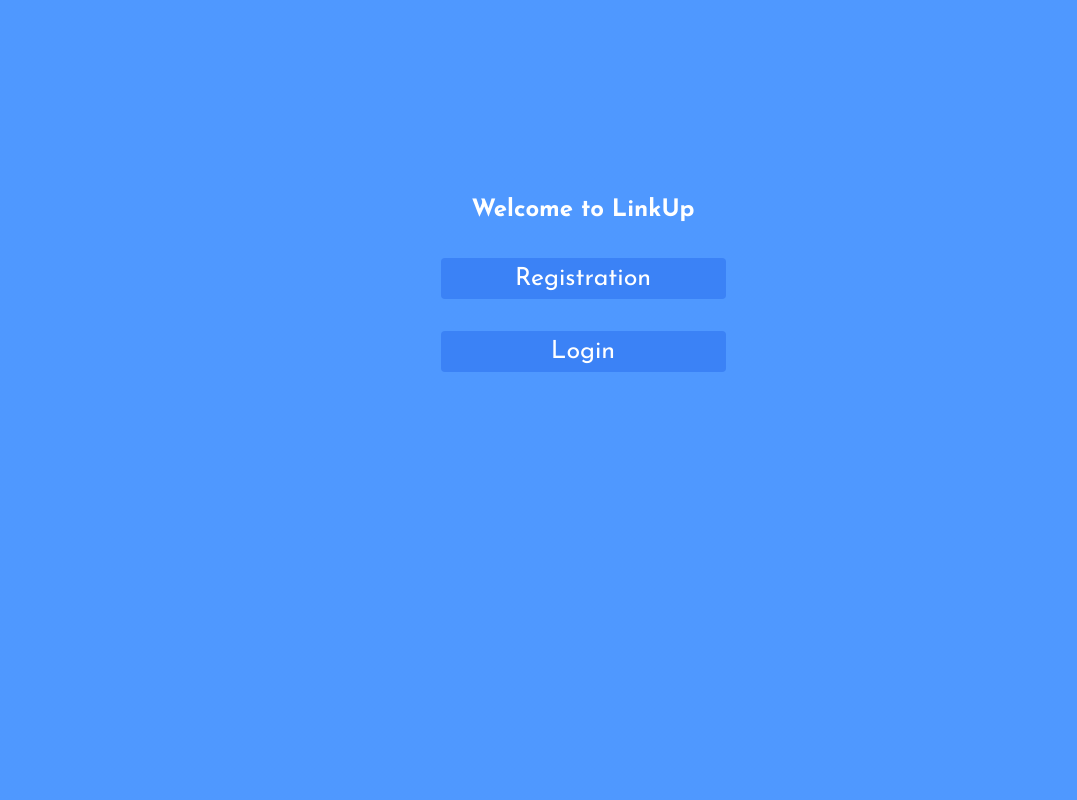
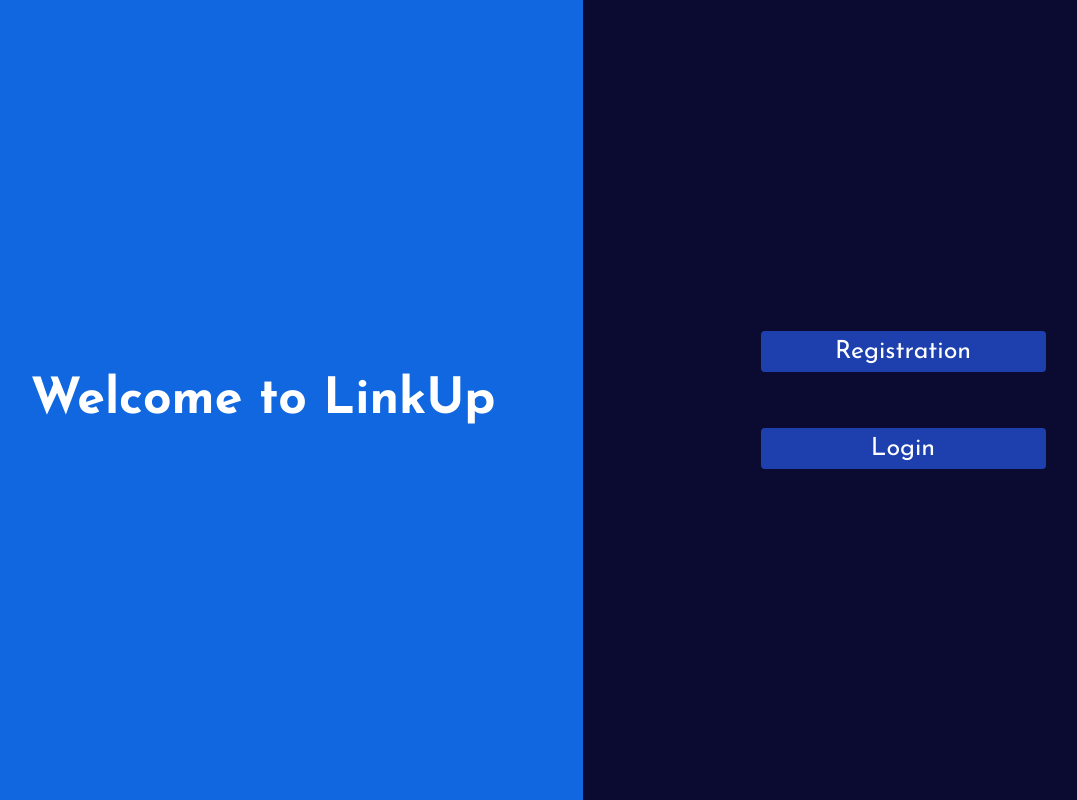
Before and after one commit to Maksimkarpeko/social-mediaRandom-Name, a React (Vite) app: page / in a window 1280 px wide. Shown: the whole page, without its empty margins (57-1134 px from the left). Built offline with nearby package versions, Linux system fonts and the light colour scheme.

Commit message:
feat: update UI website

```diff
--- a/src/app/App.tsx
+++ b/src/app/App.tsx
@@ -9,9 +9,9 @@
 import { StartPage } from "../page/StartPage/StartPage";
 import {Links} from "@shared/lib/enumForLink"
 const router = createBrowserRouter([
-	{path:Links[0],element:<StartPage />},
-	{ path: Links[1], element: <RegistrationPage /> },
-	{ path: Links[2], element: <SingIn /> },
+	{path:Links.home,element:<StartPage />},
+	{ path: Links.registration, element: <RegistrationPage /> },
+	{ path: Links.login, element: <SingIn /> },
 ]);
 
 export const store = setupStore();
--- a/src/app/GlobalStyle.css
+++ b/src/app/GlobalStyle.css
@@ -1,6 +1,14 @@
-body{
-	background: #006aff;
-	background: linear-gradient(90deg,rgba(0, 106, 255, 0.69) 100%, rgba(242, 242, 242, 1) 100%);
+body {
+	background: #1067df;
 	color: white;
 	font-family: 'Josefin Sans', sans-serif;
+	margin: 0;
+	padding: 0;
 }
+#root {
+	display: flex;
+	justify-content: center;
+	align-items: center;
+	width: 100vw;
+	height: 100vh;
+}
--- a/src/features/RegistrationForm/styles/RegistrationForm.module.css
+++ b/src/features/RegistrationForm/styles/RegistrationForm.module.css
@@ -1,27 +1,38 @@
-form {
-	display: flex;
-	align-items: center;
-	justify-content: center;
-	flex-direction: column;
-	font-family: 'Josefin Sans', sans-serif;
-	font-style: normal;
-	margin-top: 5%;
+.containerLink,
+.containerForm {
+	width: 100vw;
+	height: 100vh;
+}
+.containerForm {
+	background-color: rgb(11, 11, 50);
 }
 .inputEmail,
 .inputUserName,
 .inputPassword {
 	width: 285px;
 }
-.inputPassword {
-	margin-bottom: 1.25rem;
+.formRegist {
+	display: flex;
+	justify-content: center;
+	flex-direction: column;
+	align-items: center;
+	height: 100vh;
 }
+.containerLink h2 {
+	display: flex;
+	justify-content: center;
+	align-items: center;
+	height: 83vh;
+	font-size: 50px;
+}
+
 .link {
 	text-decoration: none;
-	color: rgb(0, 4, 255);
+	color: rgb(0, 255, 68);
 	transition: 500ms all;
 }
 .link:hover {
-	border-bottom: 2px solid rgb(0, 4, 255);
+	border-bottom: 2px solid rgb(0, 255, 68);
 	transform: scale(1.05);
 }
 .error {
@@ -35,3 +46,9 @@
 .backToStartPage:hover {
 	color: rgb(188, 184, 184);
 }
+
+@media (max-width: 768px) {
+	.containerLink {
+		display: none;
+	}
+}
--- a/src/features/RegistrationForm/ui/RegistrationForm.tsx
+++ b/src/features/RegistrationForm/ui/RegistrationForm.tsx
@@ -14,6 +14,7 @@
 import { Controller, SubmitHandler } from 'react-hook-form';
 import { Link } from 'react-router-dom';
 import style from '../styles/RegistrationForm.module.css';
+import { Links } from '@shared/lib/enumForLink';
 
 export const RegistrationForm = () => {
 	const [error, setError] = useState<string>('');
@@ -25,10 +26,14 @@
 
 	return (
 		<>
-			<Link to={'/'} className={style.backToStartPage}>
+			<div className={style.containerLink}>
+				<Link to={Links.home} className={style.backToStartPage}>
 					<LeftOutlined />
 				</Link>
-			<form onSubmit={handleSubmit(onSubmit)}>
+				<h2>Welcome to LinkUp</h2>
+			</div>
+			<div className={style.containerForm}>
+				<form onSubmit={handleSubmit(onSubmit)} className={style.formRegist}>
 					<h1>CREATE ACCOUNT</h1>
 					<div className={style.form}>
 						<h2>Email</h2>
@@ -118,15 +123,16 @@
 						/>
 					</div>
 					<Button text='Continue' />
-				<p>
+					<span>
 						Already have an account?{' '}
-					<Link to={'/SingInUser'} className={style.link}>
+						<Link to={Links.login} className={style.link}>
 							Sing In
 						</Link>
-				</p>
+					</span>
 					{success && <p>User created</p>}
 					{error && <p className={style.error}>{error}</p>}
 				</form>
+			</div>
 		</>
 	);
 };
--- a/src/features/SingForm/api/request.ts
+++ b/src/features/SingForm/api/request.ts
@@ -1,5 +1,5 @@
 import { ILogin } from '@login/module/typeLogin';
-import {axiosRequest} from "@shared/lib/axiosSeting"
+import { axiosRequest } from '@shared/lib/axiosSeting';
 import axios from 'axios';
 
 export const singIn = async (
@@ -13,7 +13,7 @@
 			password: data.password,
 		});
 		if (res.status == 200) {
-			console.log('successful login');
+			localStorage.setItem('token', res.data.access_token);
 			setSuccess(true);
 			setError('');
 		}
--- a/src/features/SingForm/style/SingForm.module.css
+++ b/src/features/SingForm/style/SingForm.module.css
@@ -2,3 +2,54 @@
 .InputPassword {
 	width: 285px;
 }
+.containerLink,
+.containerForm {
+	width: 100vw;
+	height: 100vh;
+}
+.containerLink h2 {
+	display: flex;
+	justify-content: center;
+	align-items: center;
+	height: 83vh;
+	font-size: 50px;
+}
+.containerForm {
+	background-color: rgb(11, 11, 50);
+}
+.formSing {
+	display: flex;
+	justify-content: center;
+	flex-direction: column;
+	align-items: center;
+	height: 100vh;
+}
+.inputPassword {
+	margin-bottom: 1.25rem;
+}
+.link {
+	text-decoration: none;
+	color: rgb(0, 255, 68);
+	transition: 500ms all;
+}
+.link:hover {
+	border-bottom: 2px solid rgb(0, 255, 68);
+	transform: scale(1.05);
+}
+.error {
+	color: red;
+}
+.backToStartPage {
+	text-decoration: none;
+	color: white;
+	transition: 250ms all;
+}
+.backToStartPage:hover {
+	color: rgb(188, 184, 184);
+}
+
+@media (max-width: 768px) {
+	.containerLink {
+		display: none;
+	}
+}
--- a/src/features/SingForm/ui/SingForm.tsx
+++ b/src/features/SingForm/ui/SingForm.tsx
@@ -1,19 +1,19 @@
-import { singIn } from '@login/api/request';
-import { useLoginForm } from '@login/hooks/useLogin';
-import { ILogin } from '@login/module/typeLogin';
-import { Button } from '@shared/ui/Button';
-import { ErrorMessage } from '@shared/ui/ErrorMessage';
 import {
 	EyeInvisibleOutlined,
 	EyeTwoTone,
 	LeftOutlined,
 } from '@ant-design/icons';
+import { singIn } from '@login/api/request';
+import { useLoginForm } from '@login/hooks/useLogin';
+import { ILogin } from '@login/module/typeLogin';
+import style from '@login/style/SingForm.module.css';
+import { Button } from '@shared/ui/Button';
+import { ErrorMessage } from '@shared/ui/ErrorMessage';
 import { Input } from 'antd';
 import { useState } from 'react';
 import { Controller, SubmitHandler } from 'react-hook-form';
 import { Link } from 'react-router-dom';
-import style from '../../RegistrationForm/styles/RegistrationForm.module.css';
-
+import { Links } from '@shared/lib/enumForLink';
 export const SingForm = () => {
 	const [error, setError] = useState<string>('');
 	const [success, setSuccess] = useState<boolean>(false);
@@ -25,10 +25,14 @@
 
 	return (
 		<>
-			<Link to={'/'} className={style.backToStartPage}>
+			<div className={style.containerLink}>
+				<Link to={Links.home} className={style.backToStartPage}>
 					<LeftOutlined />
 				</Link>
-			<form onSubmit={handleSubmit(onSubmit)}>
+				<h2>Welcome to LinkUp</h2>
+			</div>
+			<div className={style.containerForm}>
+				<form onSubmit={handleSubmit(onSubmit)} className={style.formSing}>
 					<h1>LOGIN TO ACCOUNT</h1>
 					<div>
 						<h2>Email</h2>
@@ -46,7 +50,7 @@
 								<>
 									<Input
 										placeholder='Email'
-									className={style.inputEmail}
+										className={style.InputEmail}
 										{...field}
 									/>
 									{fieldState.error && (
@@ -65,7 +69,7 @@
 							render={({ field, fieldState }) => (
 								<>
 									<Input.Password
-									className={style.inputPassword}
+										className={style.InputPassword}
 										placeholder='password'
 										iconRender={visible =>
 											visible ? <EyeTwoTone /> : <EyeInvisibleOutlined />
@@ -80,15 +84,16 @@
 						/>
 					</div>
 					<Button text='Continue' />
-				<p>
+					<span>
 						You do not have an account yet?{' '}
-					<Link to={'/Registration'} className={style.link}>
+						<Link to={Links.registration} className={style.link}>
 							Register
 						</Link>
-				</p>
+					</span>
 					{error && <p className={style.error}>{error}</p>}
 					{success && <p>successful login</p>}
 				</form>
+			</div>
 		</>
 	);
 };
--- a/src/page/StartPage/StartPage.tsx
+++ b/src/page/StartPage/StartPage.tsx
@@ -1,16 +1,18 @@
+import { Links } from '@shared/lib/enumForLink';
 import { Button } from '@shared/ui/Button';
 import { Link } from 'react-router-dom';
 import style from './style/StartPage.module.css';
-import {Links} from '@shared/lib/enumForLink';
 export const StartPage = () => {
 	return (
 		<>
+			<div className={style.containerLogo}>
+				<h2>Welcome to LinkUp</h2>
+			</div>
 			<div className={style.containerPage}>
-				<h2>Welcome to LinkUp</h2>
-				<Link to={Links[1]} className={style.link}>
+				<Link to={Links.registration} className={style.link}>
 					<Button text='Registration' anotherСlass={style.button} />
 				</Link>
-				<Link to={Links[2]} className={style.link}>
+				<Link to={Links.login} className={style.link}>
 					<Button text='Login' anotherСlass={style.button} />
 				</Link>
 			</div>
--- a/src/page/StartPage/style/StartPage.module.css
+++ b/src/page/StartPage/style/StartPage.module.css
@@ -1,14 +1,22 @@
+.containerLogo {
+	text-align: center;
+	width: 100vw;
+}
+.containerLogo h2 {
+	font-size: 50px;
+}
 .containerPage {
 	display: flex;
 	flex-direction: column;
 	justify-content: center;
 	align-items: center;
-	width: 100%;
-	height: 43vw;
+	width: 100vw;
+	height: 100vh;
+	background-color: rgb(11, 11, 50);
 }
 .link {
 	@apply my-4;
 }
-.button{
+.button {
 	font-size: 25px;
 }
--- a/src/shared/lib/axiosSeting.ts
+++ b/src/shared/lib/axiosSeting.ts
@@ -1,5 +1,10 @@
-import axios from 'axios';
+import axios, { InternalAxiosRequestConfig } from 'axios';
 const MY_BACKEND_LINK = 'http://localhost:8000';
 export const axiosRequest = axios.create({
-	baseURL:MY_BACKEND_LINK,
-})
+	baseURL: MY_BACKEND_LINK,
+});
+
+axiosRequest.interceptors.request.use((config: InternalAxiosRequestConfig) => {
+	config.headers.Authorization = `Bearer ${localStorage.getItem('token')}`;
+	return config;
+});
--- a/src/shared/lib/enumForLink.ts
+++ b/src/shared/lib/enumForLink.ts
@@ -1,5 +1,5 @@
 export enum Links{
-	"/",
-	"/Registration",
-	"/SingInUser"
+	home = "/",
+	registration = "/Registration",
+	login = "/SingInUser"
 }
--- a/src/shared/styles/ui/Button.module.css
+++ b/src/shared/styles/ui/Button.module.css
@@ -1,5 +1,5 @@
 .button {
-	@apply bg-blue-500 text-white py-2 px-3 rounded border-none;
+	@apply bg-blue-800 text-white py-2 px-3 rounded border-none my-3;
 	width: 285px;
 	cursor: pointer;
 	transition: 500ms all;
```
Lines whose indentation alone changed are shown as unchanged.
